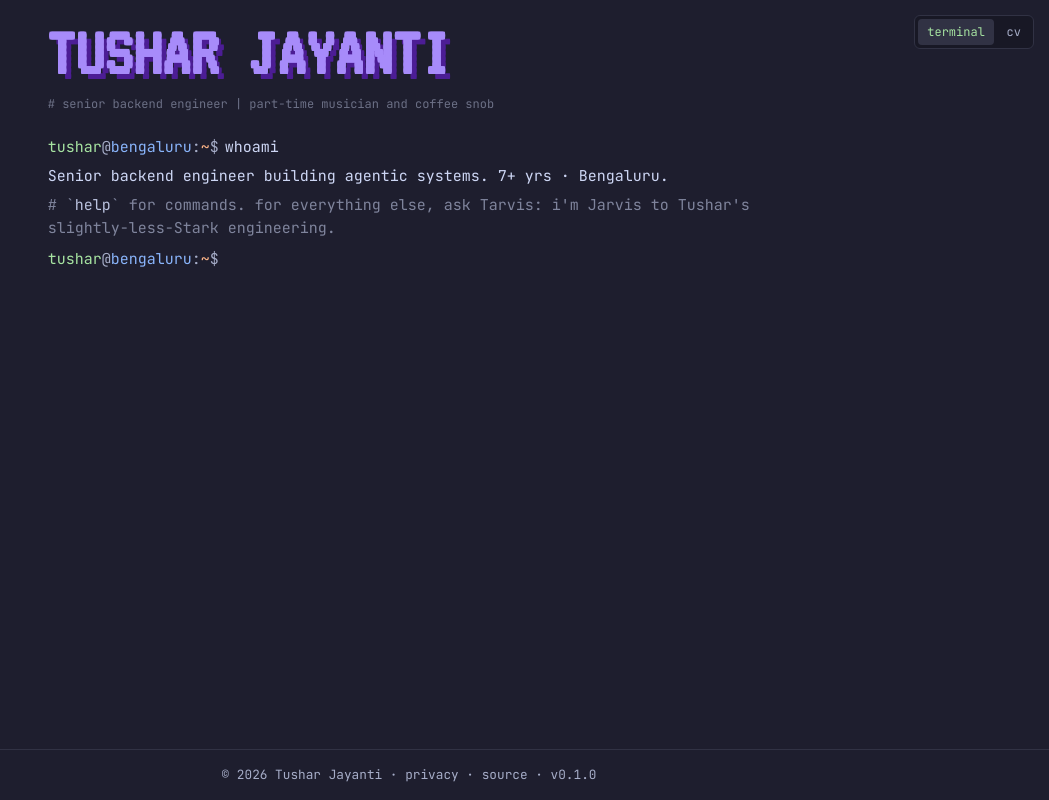
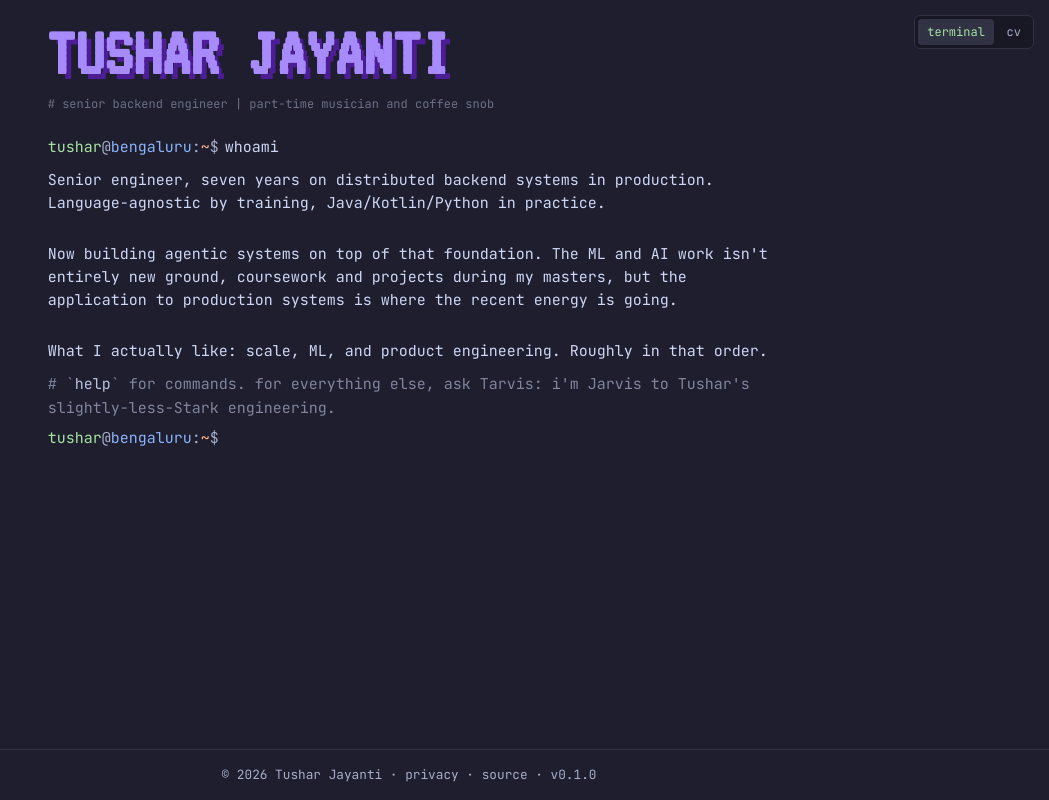
Before and after one commit to tusharjayanti/tusharjayanti.io, a React (Vite) app: page /terminal in a window 1280 px wide. Shown: the whole page, without its empty margins (231-1280 px from the left). Built offline with nearby package versions, Linux system fonts and the light colour scheme.

Commit message:
fix(phase-2): wire whoami terminal command to bio.ts

```diff
--- a/src/modes/terminal/commands/index.tsx
+++ b/src/modes/terminal/commands/index.tsx
@@ -9,6 +9,7 @@ import {
   resolveCatTarget,
   sections,
 } from './fileSystem';
+import { whoami as whoamiText } from '../../../content/bio';
 import { experience } from '../../../content/experience';
 import { projects } from '../../../content/projects';
 
@@ -48,9 +49,29 @@ const whoami: Command = {
   name: 'whoami',
   summary: 'short bio',
   run: ({ append }) => {
+    const paragraphs = whoamiText.split('\n\n');
     append({
       kind: 'output',
-      node: 'Senior backend engineer building agentic systems. 7+ yrs · Bengaluru.',
+      node: (
+        <div className="term-block">
+          {paragraphs.flatMap((para, i) =>
+            i < paragraphs.length - 1
+              ? [
+                  <div key={i} className="term-line">
+                    {para}
+                  </div>,
+                  <div key={`b${i}`} className="term-line">
+                    &nbsp;
+                  </div>,
+                ]
+              : [
+                  <div key={i} className="term-line">
+                    {para}
+                  </div>,
+                ],
+          )}
+        </div>
+      ),
     });
   },
 };
```
